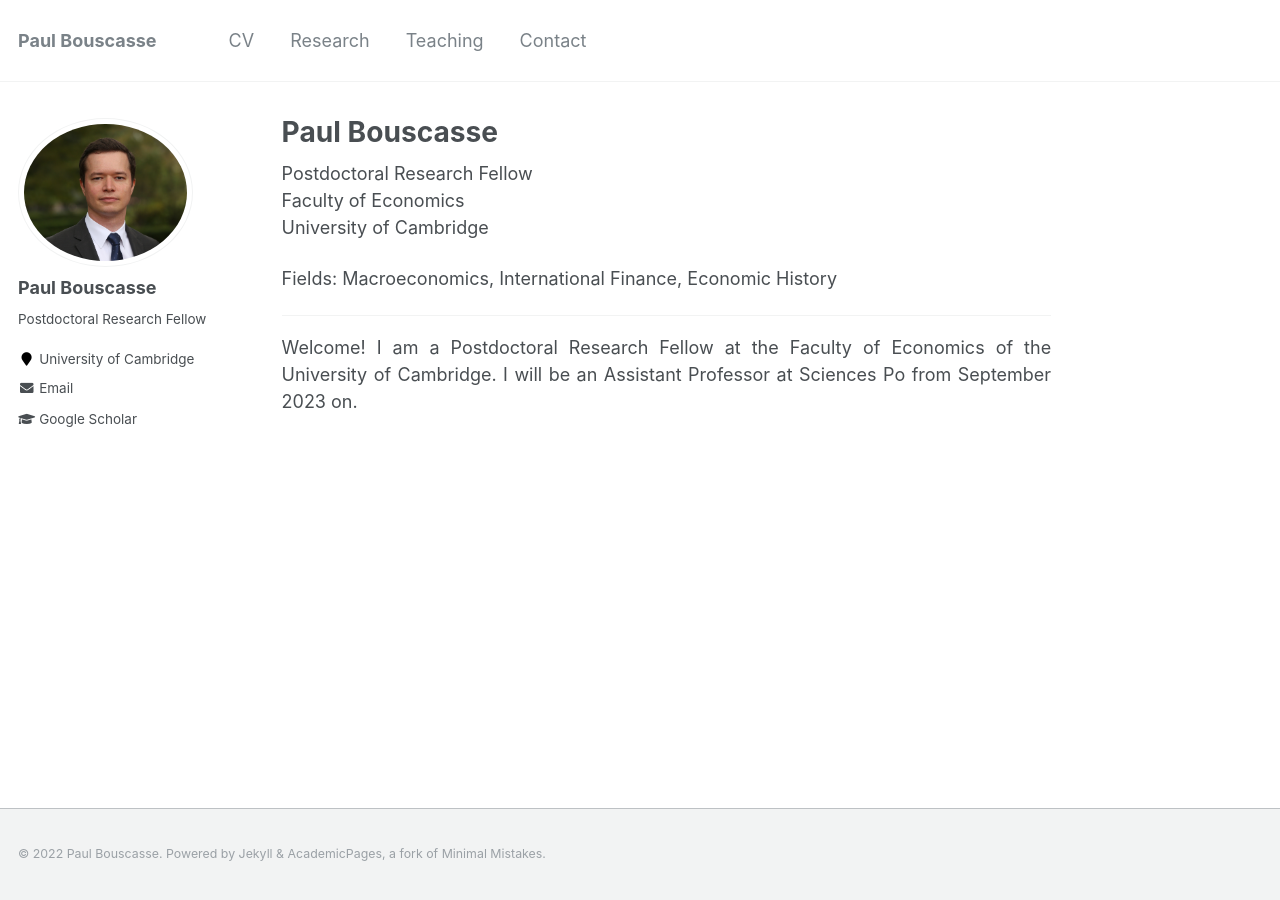
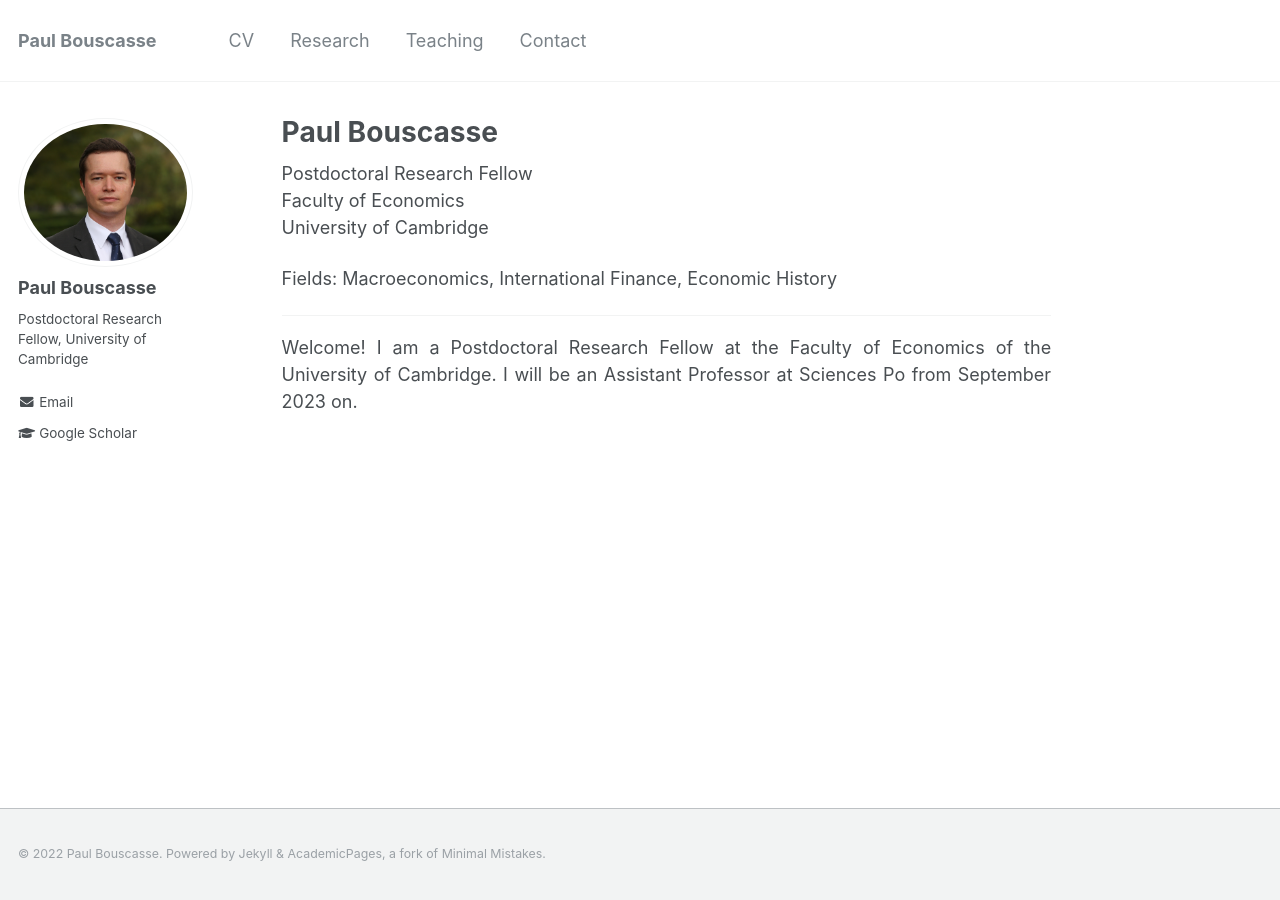
Before and after one commit to paul-bouscasse/paul-bouscasse.github.io, a Jekyll site: the page built from _pages/about.md, in a window 1280 px wide. Built offline with Jekyll 4.4.1, drawn with Linux system fonts in a browser that asks for light colours.

```diff
--- a/_config.yml
+++ b/_config.yml
@@ -82,9 +82,9 @@ analytics:
 author:
   name             : "Paul Bouscasse"
   avatar           : "bouscasse_site.jpg"
-  bio              : "Postdoctoral Research Fellow"
+  bio              : "Postdoctoral Research Fellow, University of Cambridge"
   location         :
-  employer         : "University of Cambridge"
+  employer         :
   pubmed           :
   googlescholar    : "https://scholar.google.com/citations?user=qRlYHN8AAAAJ&hl=en"
   email            : "paul.bouscasse@econ.cam.ac.uk"
```
